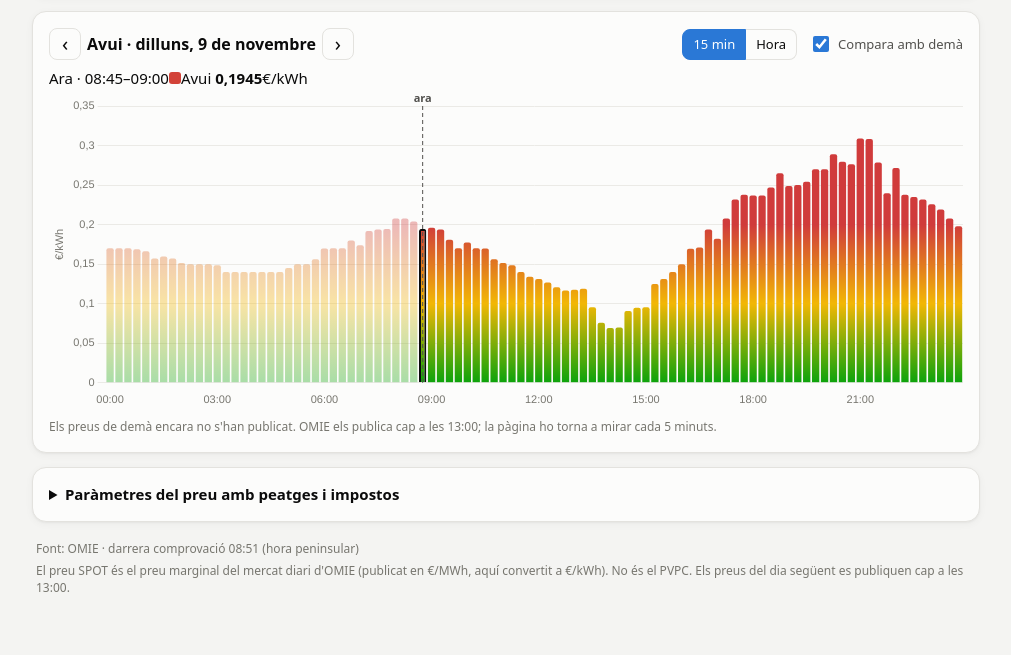
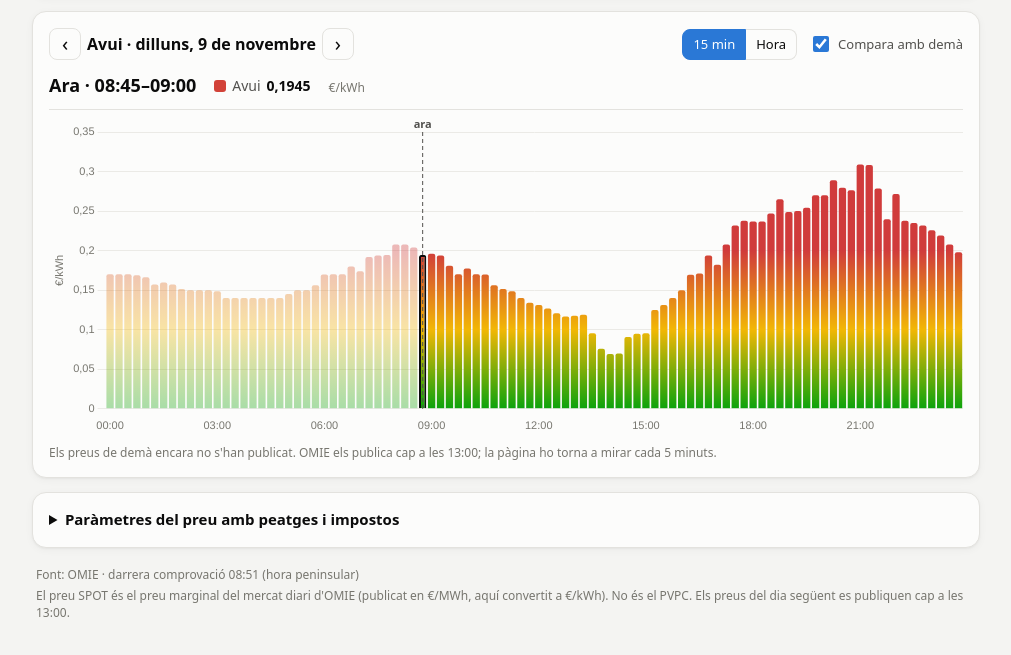
Before and after one commit to xpicas/preu-spot, a plain HTML site: page index.html in a window 1280 px wide. Shown: the part 225-880 px from the top of the page, without its empty margins (134-1145 px from the left). Drawn offline with Linux system fonts and the light colour scheme; no server answers.

Commit message:
Add readout styles and update legend styles

```diff
--- a/assets/style.css
+++ b/assets/style.css
@@ -86,8 +86,13 @@ h2 { font-size: 16px; margin: 0; }
 .toggle { display: inline-flex; gap: 6px; align-items: center; font-size: 13px; color: var(--text-secondary); cursor: pointer; }
 .toggle input { accent-color: var(--tomorrow); width: 16px; height: 16px; }
 .toggle input:disabled + span { opacity: .5; }
-.legend { display: flex; gap: 16px; flex-wrap: wrap; font-size: 13px; color: var(--text-secondary); min-height: 20px; margin-bottom: 4px; }
-.legend span { display: inline-flex; align-items: center; gap: 6px; }
+.readout { display: flex; align-items: baseline; gap: 6px 18px; flex-wrap: wrap; min-height: 34px; padding: 4px 0 10px; margin-bottom: 6px; border-bottom: 1px solid var(--border); font-size: 14px; color: var(--text-secondary); }
+.readout span { display: inline-flex; align-items: center; gap: 6px; }
+.ro-time { font-size: 18px; font-weight: 650; color: var(--text-primary); }
+.ro-v b { color: var(--text-primary); font-weight: 650; }
+.ro-u { color: var(--text-muted); font-size: 12px; }
+.ro-hint { color: var(--text-muted); font-size: 13px; }
+#chart { touch-action: pan-y; cursor: crosshair; }
 .sw { width: 12px; height: 12px; border-radius: 3px; display: inline-block; }
 .sw.line { height: 3px; border-radius: 2px; width: 16px; }
 .chart-box { position: relative; height: 320px; }
```
